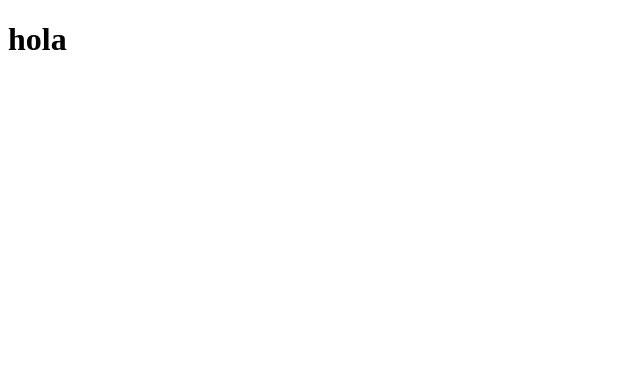
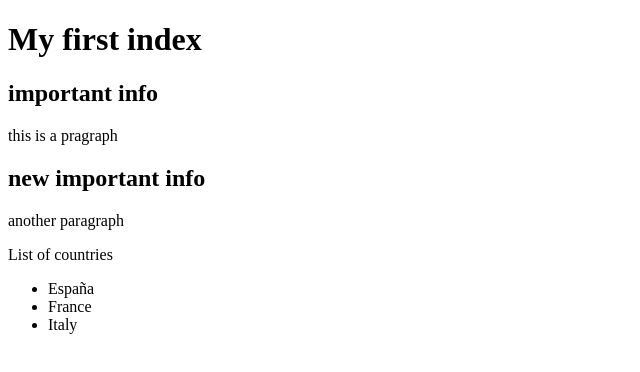
Before and after one commit to JavierGalinoCes/projectGit, a plain HTML site: page index.html in a window 1280 px wide. Shown: the whole page, without its empty margins (0-640 px from the left). Drawn offline with Linux system fonts and the light colour scheme.

Commit message:
commit index

```diff
--- a/index.html
+++ b/index.html
@@ -7,6 +7,16 @@
     <title>Document</title>
 </head>
 <body>
-    <h1>hola</h1>
+    <h1>My first index</h1>
+    <h2>important info</h2>
+    <p>this is a pragraph</p>
+    <h2>new important info</h2>
+    <p>another paragraph</p>
+    <p>List of countries</p>
+    <ul>
+        <li>España</li>
+        <li>France</li>
+        <li>Italy</li>
+    </ul>
 </body>
 </html>
```
